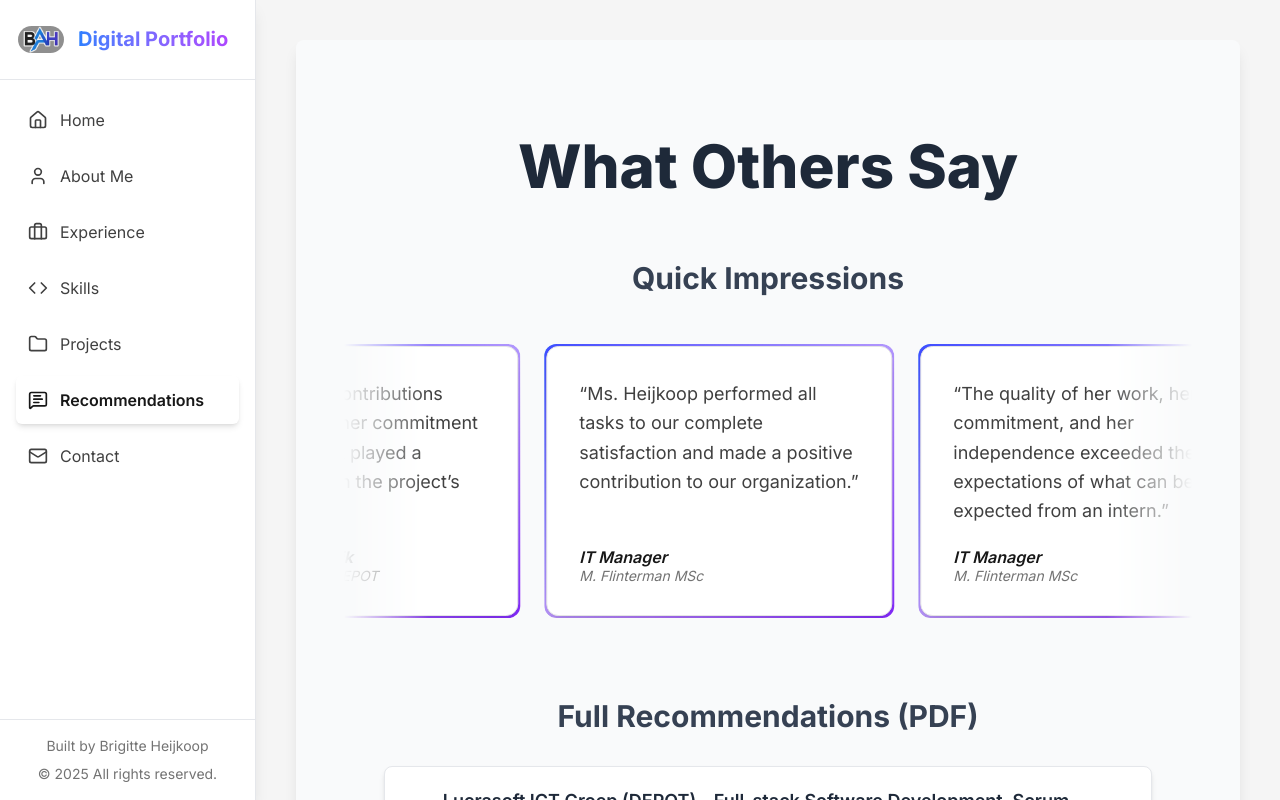
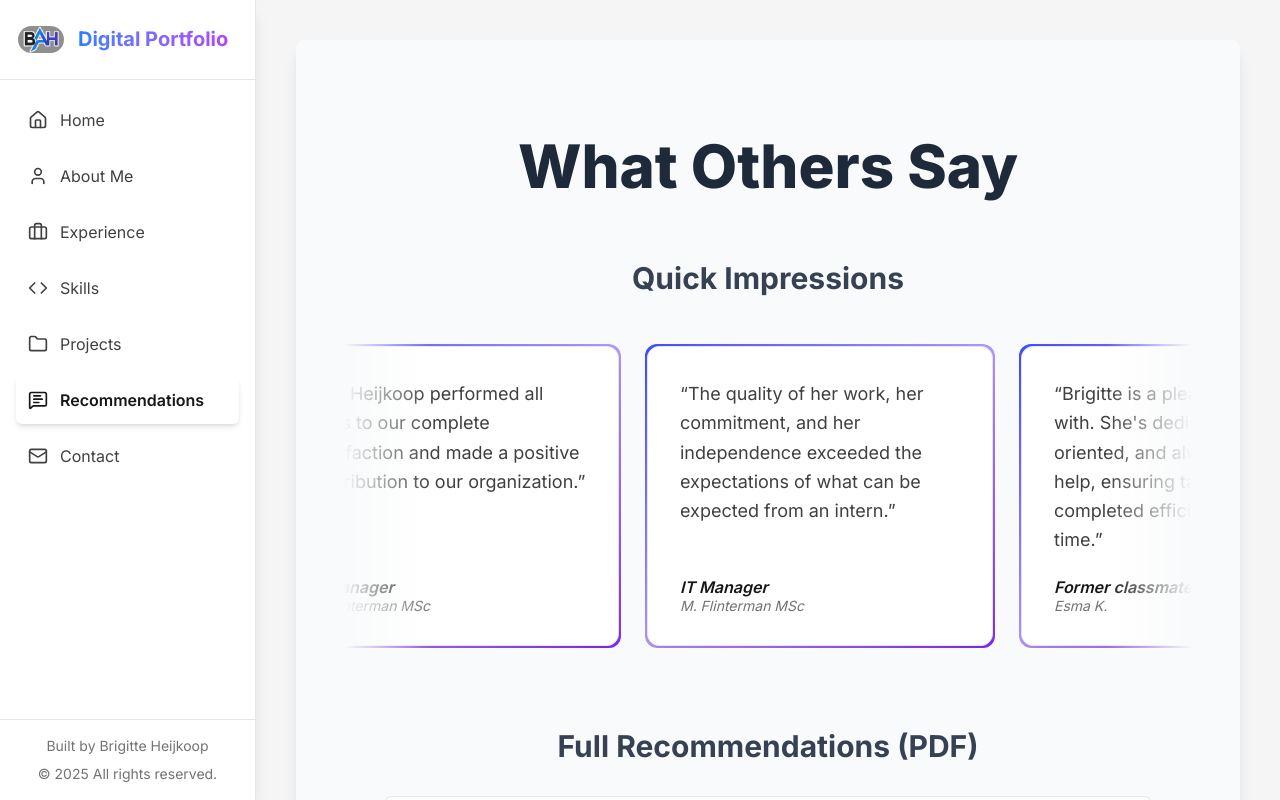
Before and after one commit to BrigitteHx/PortfolioProject, a Next.js app in the folder portfolio-brigitte/: page /recommendations in a window 1280 px wide. Built offline with nearby package versions, Linux system fonts and the light colour scheme.

Commit message:
Add new recommendation quote from former classmate

```diff
--- a/portfolio-brigitte/data/recommendations.ts
+++ b/portfolio-brigitte/data/recommendations.ts
@@ -39,6 +39,11 @@ export const recommendationQuotes: RecommendationQuote[] = [
     author: "IT Manager",
     title: "M. Flinterman MSc",
   },
+  {
+    quote: "Brigitte is a pleasure to work with. She's dedicated, detail-oriented, and always willing to help, ensuring tasks are completed efficiently and on time.",
+    author: "Former classmate",
+    title: "Esma K.",
+  },
   // {
   //   quote: "XXX",
   //   author: "XXX",
```
